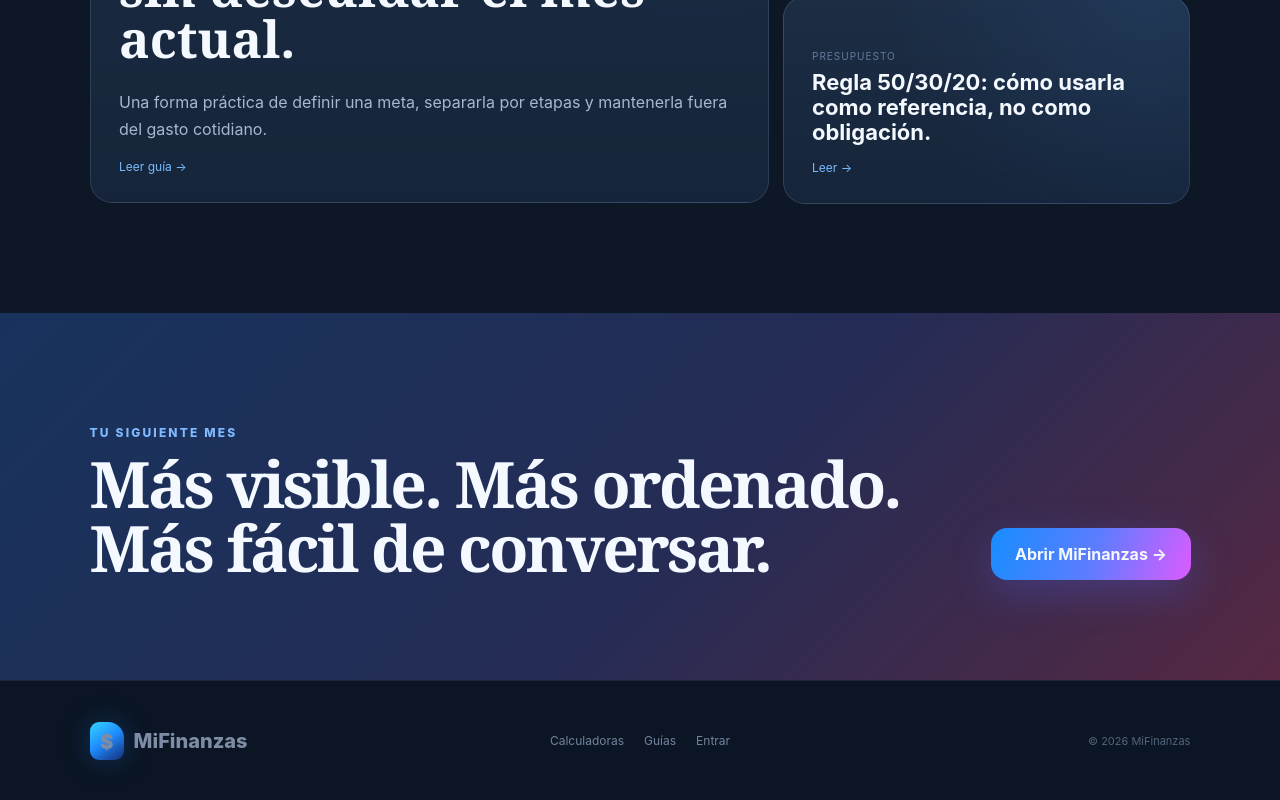
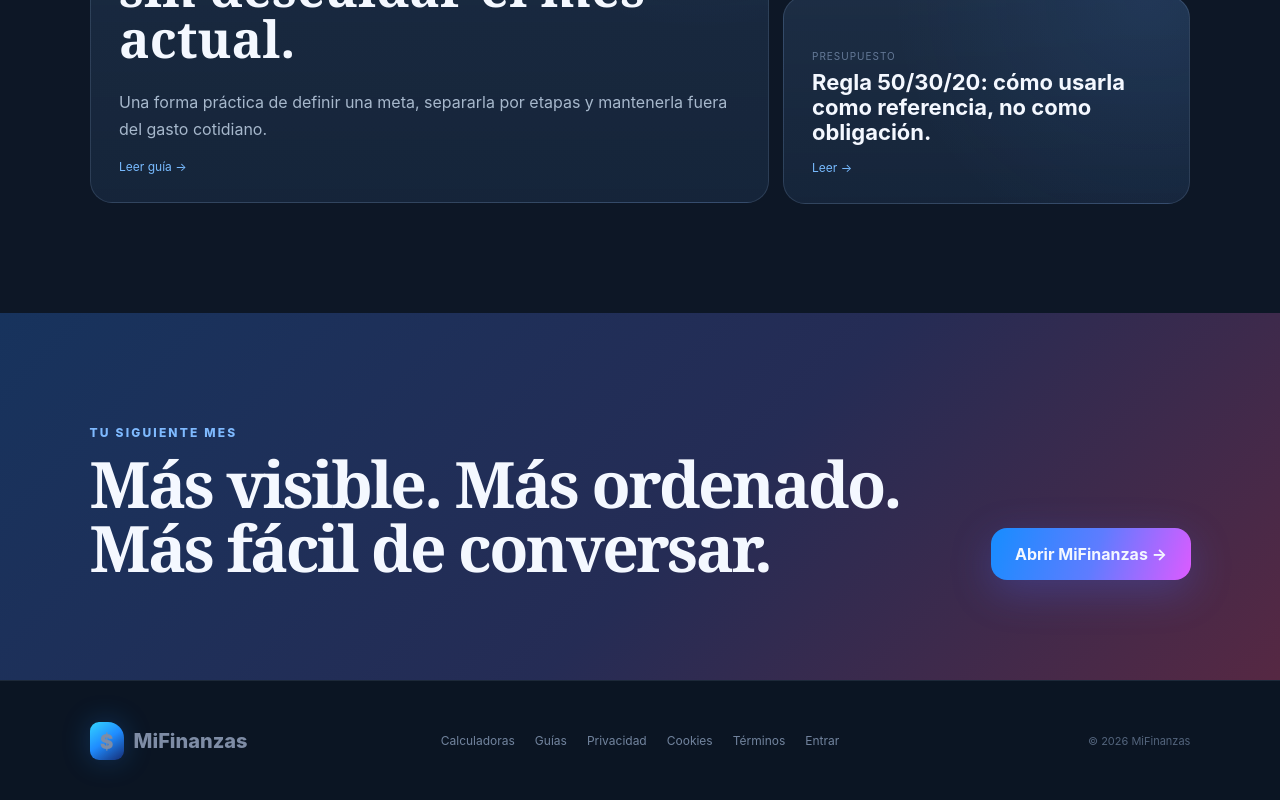
Before and after one commit to Sofonias-23/MiFinanzas, a Next.js app in the folder web/: page / in a window 1280 px wide. Shown: the part 9619-10419 px from the top of the page. Built offline with nearby package versions, Linux system fonts and the light colour scheme.

Commit message:
Preparar slot de anuncios y enlaces legales en inicio

```diff
--- a/web/app/page.tsx
+++ b/web/app/page.tsx
@@ -1,6 +1,7 @@
 'use client';
 
 import { useEffect, useState } from 'react';
+import AdSenseSlot from '@/components/AdSenseSlot';
 
 const demos = [
   {
@@ -782,6 +783,8 @@ export default function HomePage() {
         </div>
       </section>
 
+      <AdSenseSlot slot={process.env.NEXT_PUBLIC_ADSENSE_SLOT_HOME} className="adSenseHome" />
+
       <section className="publicGuidesPreview">
         <div className="guidesPreviewHead">
           <div>
@@ -931,6 +934,9 @@ export default function HomePage() {
         <div>
           <a href="/calculadoras">Calculadoras</a>
           <a href="/guias">Guías</a>
+          <a href="/privacidad">Privacidad</a>
+          <a href="/cookies">Cookies</a>
+          <a href="/terminos">Términos</a>
           <a href="/login">Entrar</a>
         </div>
 
```
